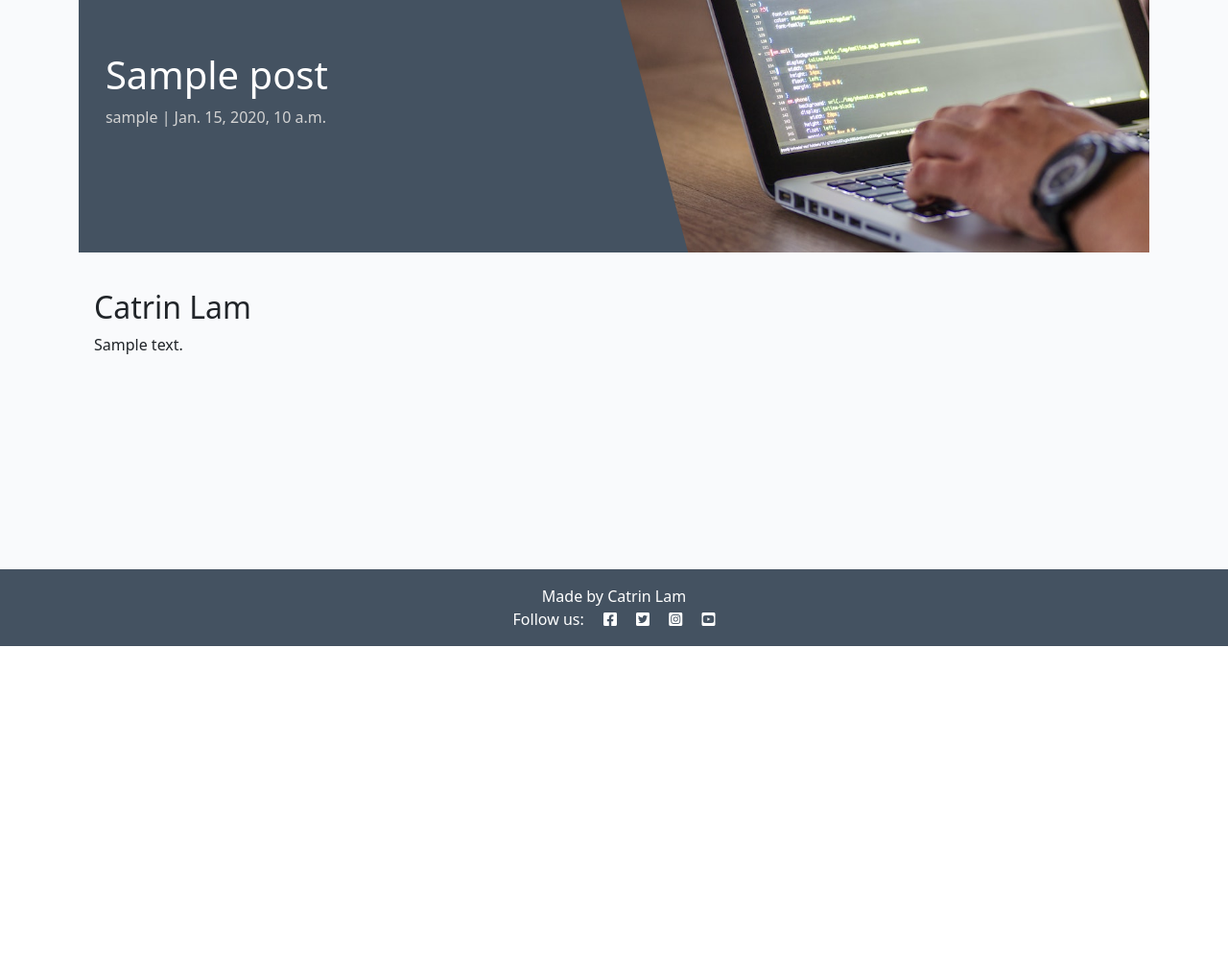
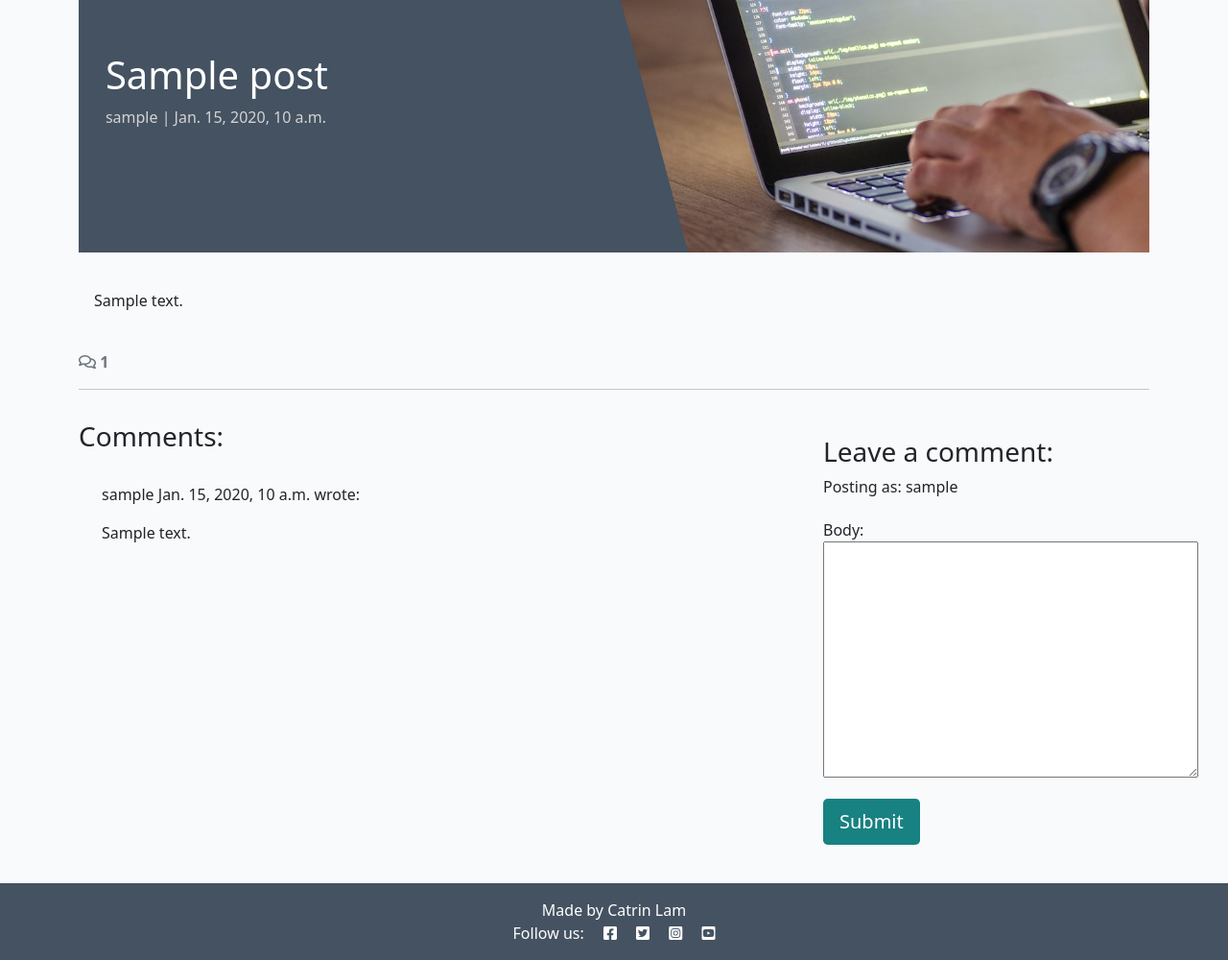
Before and after one commit to catrinlam/django-blog, a Django app: a page that uses blog/templates/blog/post_detail.html in a window 1280 px wide. Shown: the part 127-1127 px from the top of the page at 96% size. Before the commit the page ends 800 px from the top, so only its background shows below. Run offline with Django 4.2, Linux system fonts and the light colour scheme; a user stored in the database is signed in; tables that the repository leaves empty hold one stand-in row (values such as "Sample post"); some libraries are stand-ins or nearby versions.

Commit message:
Add comment functionality with form handling and display in post detail view

```diff
--- a/blog/admin.py
+++ b/blog/admin.py
@@ -12,6 +12,6 @@ class PostAdmin(SummernoteModelAdmin):
     prepopulated_fields = {'slug': ('title',)}
     summernote_fields = ('content',)
 
+
 # Register your models here.
-
 admin.site.register(Comment)
--- /dev/null
+++ b/blog/forms.py
@@ -0,0 +1,8 @@
+from .models import Comment
+from django import forms
+
+
+class CommentForm(forms.ModelForm):
+    class Meta:
+        model = Comment
+        fields = ('body',)
--- a/blog/models.py
+++ b/blog/models.py
@@ -1,8 +1,9 @@
 from django.db import models
 from django.contrib.auth.models import User
 
+STATUS = ((0, "Draft"), (1, "Published"))
+
 # Create your models here.
-STATUS = ((0, "Draft"), (1, "Published"))
 
 
 class Post(models.Model):
@@ -25,9 +26,10 @@ class Post(models.Model):
 
 
 class Comment(models.Model):
-    post = models.ForeignKey(Post, on_delete=models.CASCADE, related_name="comments")
-    name = models.CharField(max_length=80)
-    email = models.EmailField()
+    post = models.ForeignKey(Post, on_delete=models.CASCADE,
+                             related_name="comments")
+    author = models.ForeignKey(
+        User, on_delete=models.CASCADE, related_name="commenter")
     body = models.TextField()
     created_on = models.DateTimeField(auto_now_add=True)
     approved = models.BooleanField(default=False)
@@ -36,4 +38,4 @@ class Comment(models.Model):
         ordering = ["created_on"]
 
     def __str__(self):
-        return f"Comment {self.body} by {self.name}"
+        return f"Comment {self.body} by {self.author}"
--- a/blog/templates/blog/post_detail.html
+++ b/blog/templates/blog/post_detail.html
@@ -1,6 +1,8 @@
-{% extends 'base.html' %} {% block content %}
+{% extends 'base.html' %}
 {% load static %}
+{% load crispy_forms_tags %}
 
+{% block content %}
 <div class="masthead">
     <div class="container">
         <div class="row g-0">
@@ -23,13 +25,66 @@
             <div class="card-body">
                 <!-- The post content goes inside the card-text. -->
                 <!-- Use the | safe filter inside the template tags -->
-                <h2>{{ coder }}</h2>
                 <p class="card-text">
                     {{ post.content | safe }}
                 </p>
             </div>
         </div>
     </div>
+    <!-- Displaying count of comments -->
+    <div class="row">
+        <div class="col-12">
+            <strong class="text-secondary">
+                <i class="far fa-comments"></i> {{ comment_count }}
+            </strong>
+        </div>
+        <div class="col-12">
+            <hr>
+        </div>
+    </div>
+    <!-- Displaying Comments -->
+    <div class="row">
+        <div class="col-md-8 card mb-4  mt-3 ">
+            <h3>Comments:</h3>
+            <div class="card-body">
+                <!-- We want a for loop inside the empty control tags to iterate through each comment in comments -->
+                {% for comment in comments %}
+                <div
+                    class="p-2 comments{% if not comment.approved and comment.author == user %} faded{% elif not comment.approved %} d-none{% endif %}">
+                    <p class="font-weight-bold">
+                        {{ comment.author }}
+                        <span class="font-weight-normal">
+                            {{ comment.created_on }}
+                        </span> wrote:
+                    </p>
+                    <div id="comment{{ comment.id }}">
+                        {{ comment.body | linebreaks }}
+                    </div>
+                    {% if not comment.approved and comment.author == user %}
+                    <p class="approval">This comment is awaiting approval</p>
+                    {% endif %}
+                </div>
+                <!-- Our for loop ends here -->
+                {% endfor %}
+            </div>
+        </div>
+        <!-- Creating New Comments -->
+        <div class="col-md-4 card mb-4  mt-3 ">
+            <div class="card-body">
+                {% if user.is_authenticated %}
+                <h3>Leave a comment:</h3>
+                <p>Posting as: {{ user.username }}</p>
+                <form id="commentForm" method="post" style="margin-top: 1.3em;">
+                    {{ comment_form | crispy }}
+                    {% csrf_token %}
+                    <button id="submitButton" type="submit" class="btn btn-signup btn-lg">Submit</button>
+                </form>
+                {% else %}
+                <p>Log in to leave a comment</p>
+                {% endif %}
+            </div>
+        </div>
+    </div>
 </div>
 
 {% endblock content %}
--- a/blog/views.py
+++ b/blog/views.py
@@ -1,12 +1,17 @@
 from django.shortcuts import render, get_object_or_404
 from django.views import generic
+from django.contrib import messages
 from .models import Post
+from .forms import CommentForm
 
 # Create your views here.
+
+
 class PostList(generic.ListView):
-    queryset = Post.objects.filter(status=1).order_by("-created_on")
+    queryset = Post.objects.filter(status=1)
     template_name = "blog/index.html"
     paginate_by = 6
+
 
 def post_detail(request, slug):
     """
@@ -23,9 +28,29 @@ def post_detail(request, slug):
     """
     queryset = Post.objects.filter(status=1)
     post = get_object_or_404(queryset, slug=slug)
+    comments = post.comments.all().order_by("-created_on")
+    comment_count = post.comments.filter(approved=True).count()
+    if request.method == "POST":
+        comment_form = CommentForm(data=request.POST)
+        if comment_form.is_valid():
+            comment = comment_form.save(commit=False)
+            comment.author = request.user
+            comment.post = post
+            comment.save()
+            messages.add_message(
+                request, messages.SUCCESS,
+                'Comment submitted and awaiting approval'
+            )
+
+    comment_form = CommentForm()
+
     return render(
         request,
         "blog/post_detail.html",
-        {"post": post,
-            "coder": "Catrin Lam"},
+        {
+            "post": post,
+            "comments": comments,
+            "comment_count": comment_count,
+            "comment_form": comment_form
+        },
     )
--- a/codestar/settings.py
+++ b/codestar/settings.py
@@ -28,7 +28,7 @@ TEMPLATES_DIR = os.path.join(BASE_DIR, 'templates')
 SECRET_KEY = os.environ.get("SECRET_KEY")
 
 # SECURITY WARNING: don't run with debug turned on in production!
-DEBUG = False
+DEBUG = True
 
 ALLOWED_HOSTS = ['.herokuapp.com', '*']
 
```
Also changed, not shown: blog/templates/blog/index.html (+2 -8 lines), blog/migrations/0001_initial.py.
